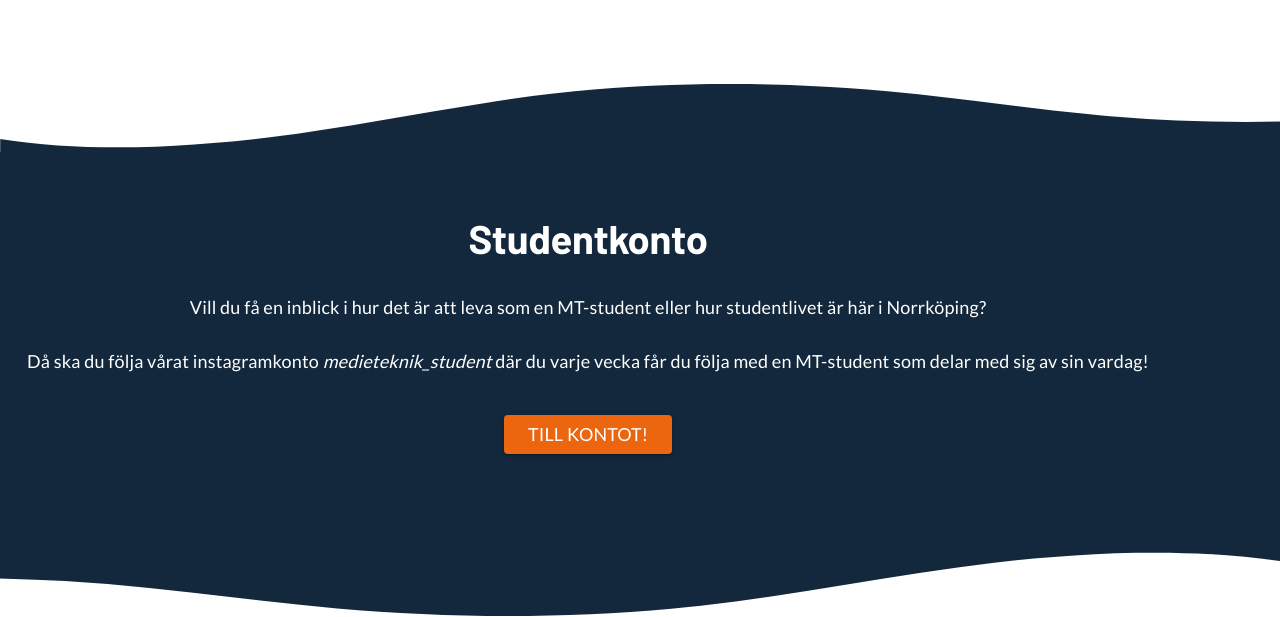
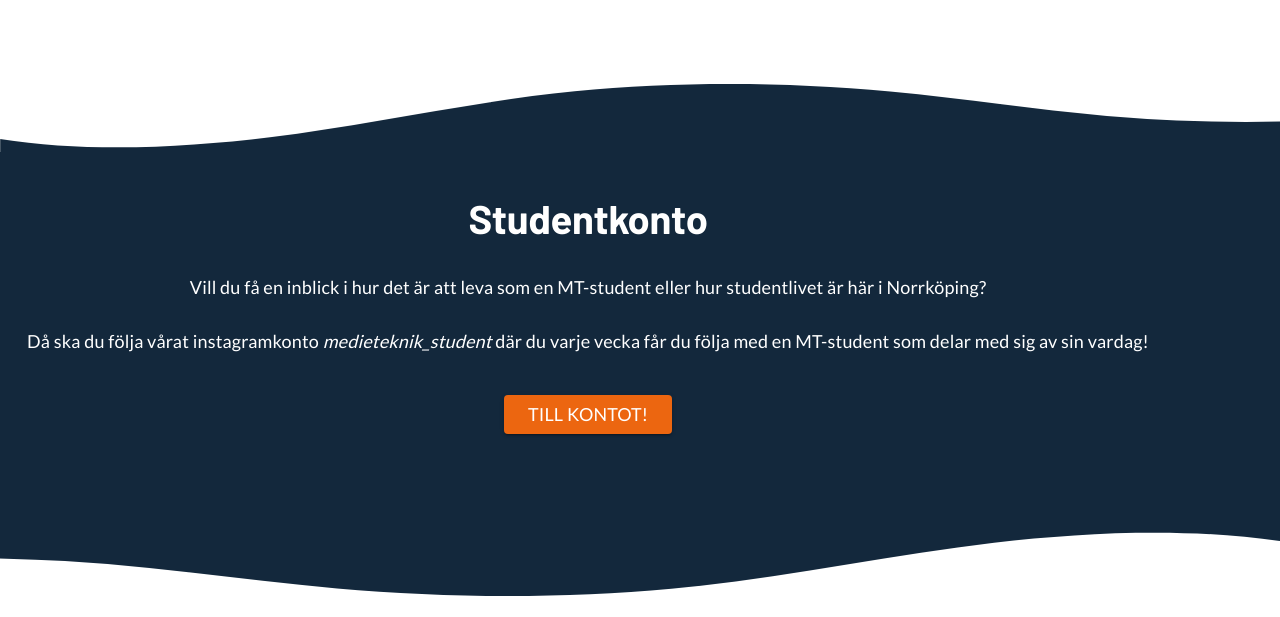
Before and after one commit to webbchef/medieteknik, a Next.js app: page /studentliv in a window 1280 px wide. Shown: the part 2080-2697 px from the top of the page. Built offline with nearby package versions, Linux system fonts and the light colour scheme; no server answers; what react-swipeable-views-utils would draw is missing.

Commit message:
small fixes from last commit.

```diff
--- a/components/studentliv/Studentkonto.tsx
+++ b/components/studentliv/Studentkonto.tsx
@@ -12,7 +12,13 @@ export default function Studentkonto() {
   const { isMobile, isIpad } = useContext(MobileStateContext);
 
   const paddingTopValue = () => {
-    if (isMobile) return "20px !important";
+    if (isMobile) return "10px !important";
+    if (isIpad) return "30px !important";
+    return "50px !important";
+  };
+
+  const paddingBottomValue = () => {
+    if (isMobile) return "10px !important";
     if (isIpad) return "30px !important";
     return "70px !important";
   };
@@ -38,7 +44,7 @@ return (
             sx={{
               display: "flex",
               paddingTop: paddingTopValue(),
-              paddingBottom: "70px",
+              paddingBottom: paddingBottomValue(),
               minHeight: "380px",
               flexDirection: "column",
               alignItems: "center",
@@ -71,7 +77,6 @@ return (
               xs={12}
               md={6}
               sx={{
-                paddingTop: paddingTopValue(),
                 display: "flex",
                 justifyContent: "center",
                 alignItems: "center",
```
